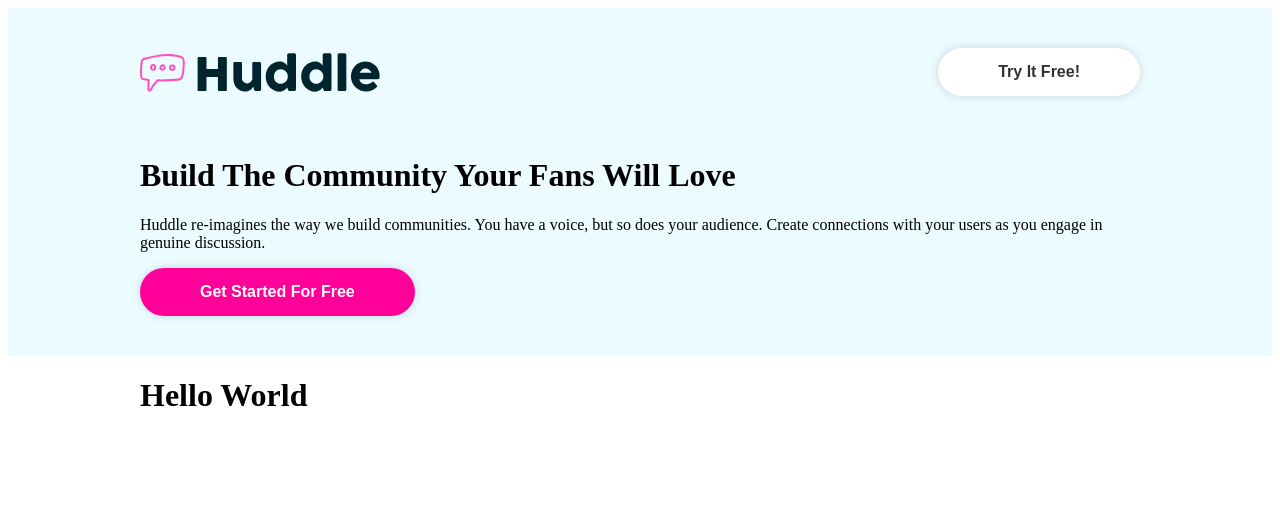
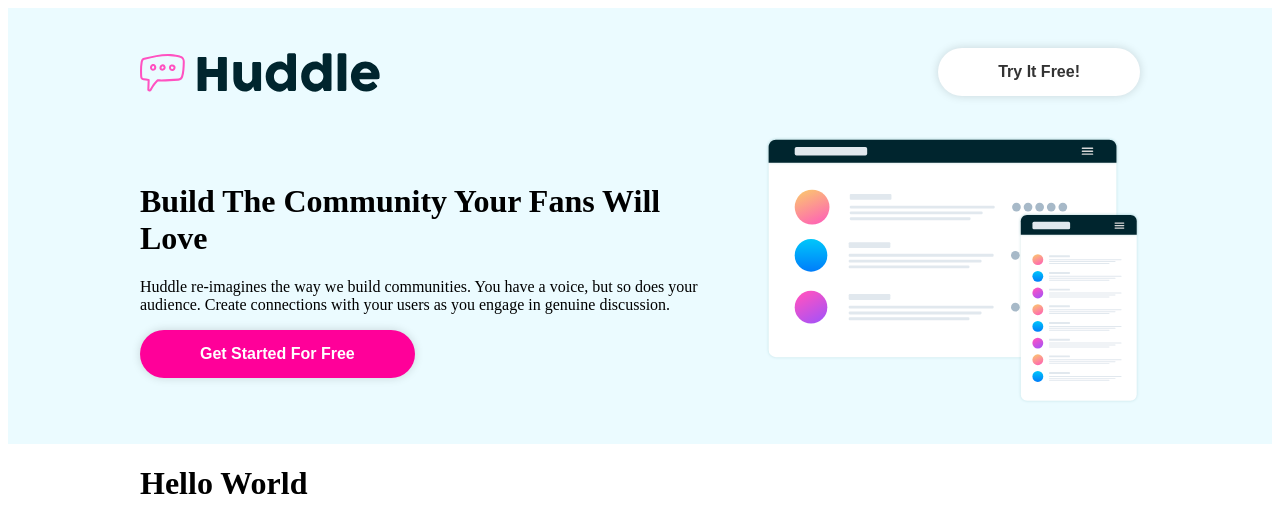
Before and after one commit to MacSmitty8/styled-components-hubble, a React (Create React App) app: page / in a window 1280 px wide. Shown: the top 532 px of the page. Built offline with nearby package versions, Linux system fonts and the light colour scheme.

Commit message:
added background image to the StyledHeader.

```diff
--- a/src/components/Header.js
+++ b/src/components/Header.js
@@ -1,4 +1,4 @@
-import { StyledHeader, Nav, Logo } from "./styles/Header.styled"
+import { StyledHeader, Nav, Logo, Image } from "./styles/Header.styled"
 
 import { Container } from "./styles/Container.styled"
 
@@ -27,6 +27,7 @@ export default function Header() {
             Get Started For Free
             </Button>
                 </div>
+                <Image src='images/illustration-mockups.svg' alt='' />
             </Flex>
             </Container>
         </StyledHeader>
--- a/src/components/styles/Header.styled.js
+++ b/src/components/styles/Header.styled.js
@@ -14,3 +14,8 @@ margin-bottom: 40px;
 
 export const Logo = styled.img`
 `
+
+export const Image = styled.img`
+width:375px;
+margin-left: 40px;
+`
```
